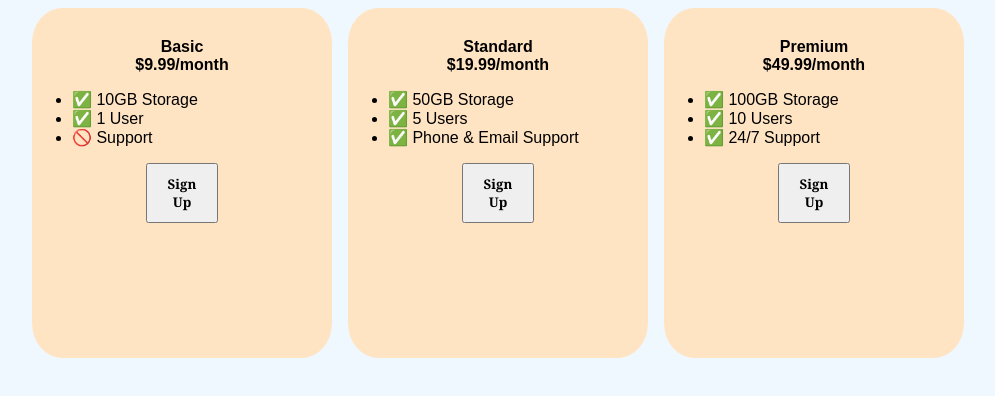
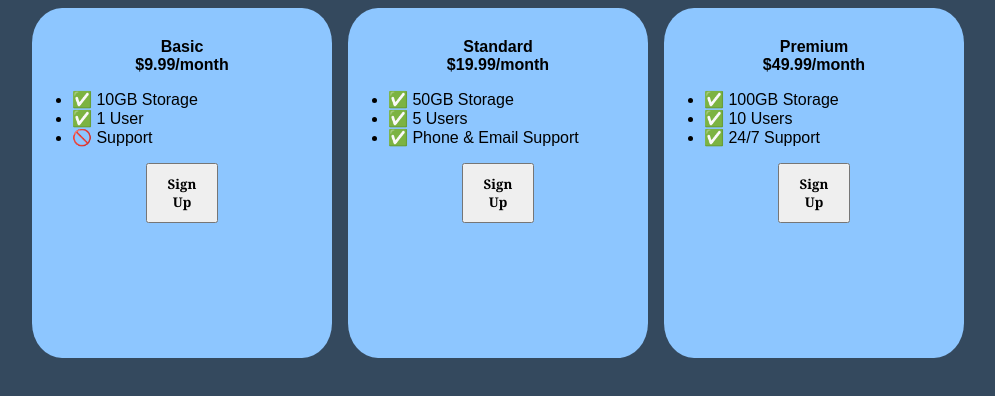
Before and after one commit to bbenginbestas/project-pricing-table, a plain HTML site: page index.html in a window 1280 px wide. Shown: the whole page, without its empty margins (142-1137 px from the left). Drawn offline with Linux system fonts and the light colour scheme; a web font is replaced by a local one.

Commit message:
change color theme

```diff
--- a/index.html
+++ b/index.html
@@ -11,7 +11,7 @@
     <style>
       body {
         font-family: "Sono", sans-serif;
-        background-color: aliceblue;
+        background-color: #34495e;
       }
 
       .pricing-container {
@@ -25,7 +25,7 @@
       }
 
       .pricing-plan {
-        background-color: bisque;
+        background-color: #8dc6ff;
         min-width: 300px;
         height: 40vh;
         border-radius: 10%;
```
